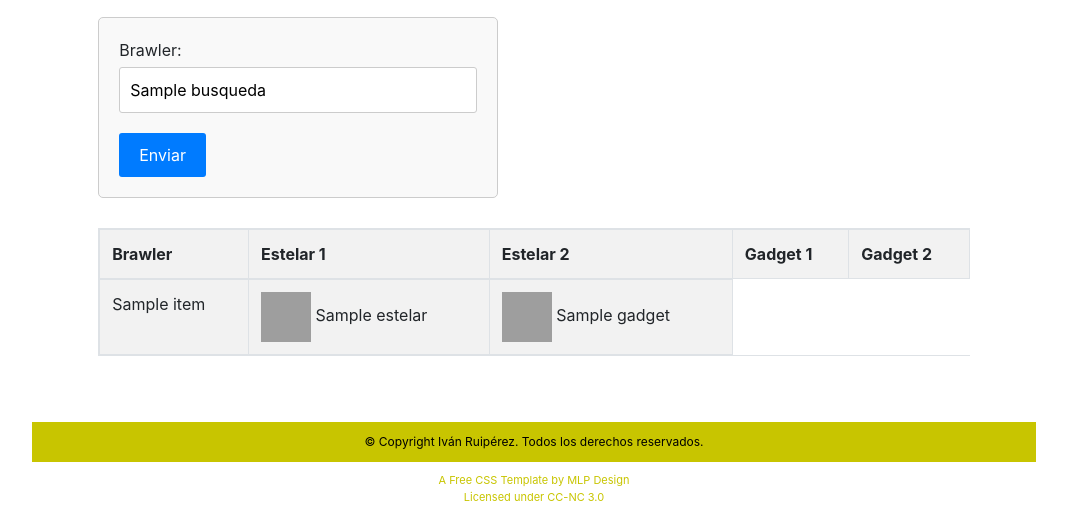
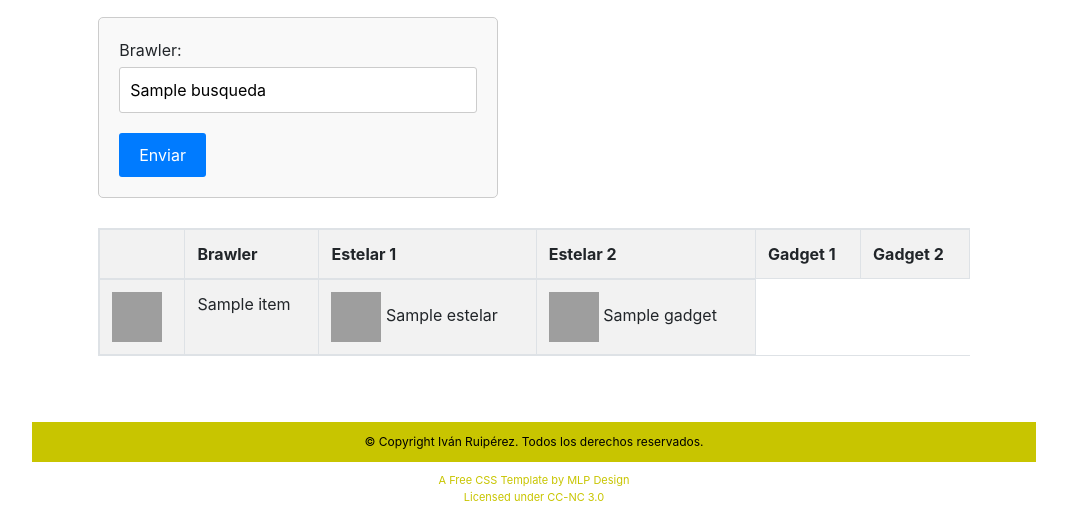
Before and after one commit to IvanRuiperezB/ProyectoFinal, a Flask app: template templates/brawlers.html in a window 1280 px wide. Shown: the part 489-999 px from the top of the page, without its empty margins (106-1173 px from the left). Run offline with Flask 3, Linux system fonts and the light colour scheme; the template is opened without the code that fills it: most values are stand-ins (such as "Sample title", 1, 10 or a date in 2020); some libraries are stand-ins or nearby versions; grey boxes are pictures that could not be loaded.

Commit message:
Imagen nueva

```diff
--- a/templates/brawlers.html
+++ b/templates/brawlers.html
@@ -26,6 +26,7 @@
                 <table id="tablax" class="table table-striped table-bordered">
                     <thead>
                         <tr>
+                            <th></th>
                             <th>Brawler</th>
                             <th>Estelar 1</th>
                             <th>Estelar 2</th>
@@ -36,6 +37,7 @@
                     <tbody>
                     {% for item in brawlers%}
                         <tr>
+                            <td><img class="mini" src="https://cdn.brawlstats.com/player-thumbnails/{{item["id"]}}.png"></td>
                             <td>{{item["name"]}}</td>
                             {% for estelar in item["starPowers"] %}
                                 <td><img class="mini" src="https://cdn.brawlstats.com/star-powers/{{estelar["id"]}}.png">
```
